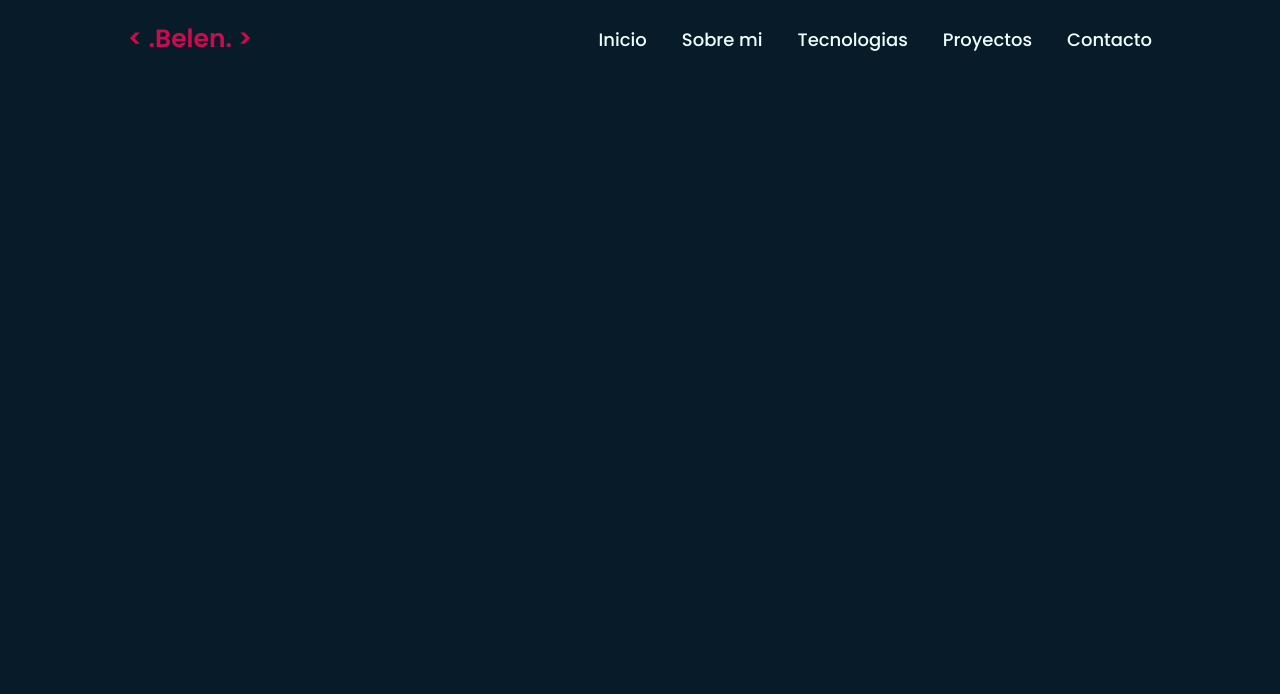
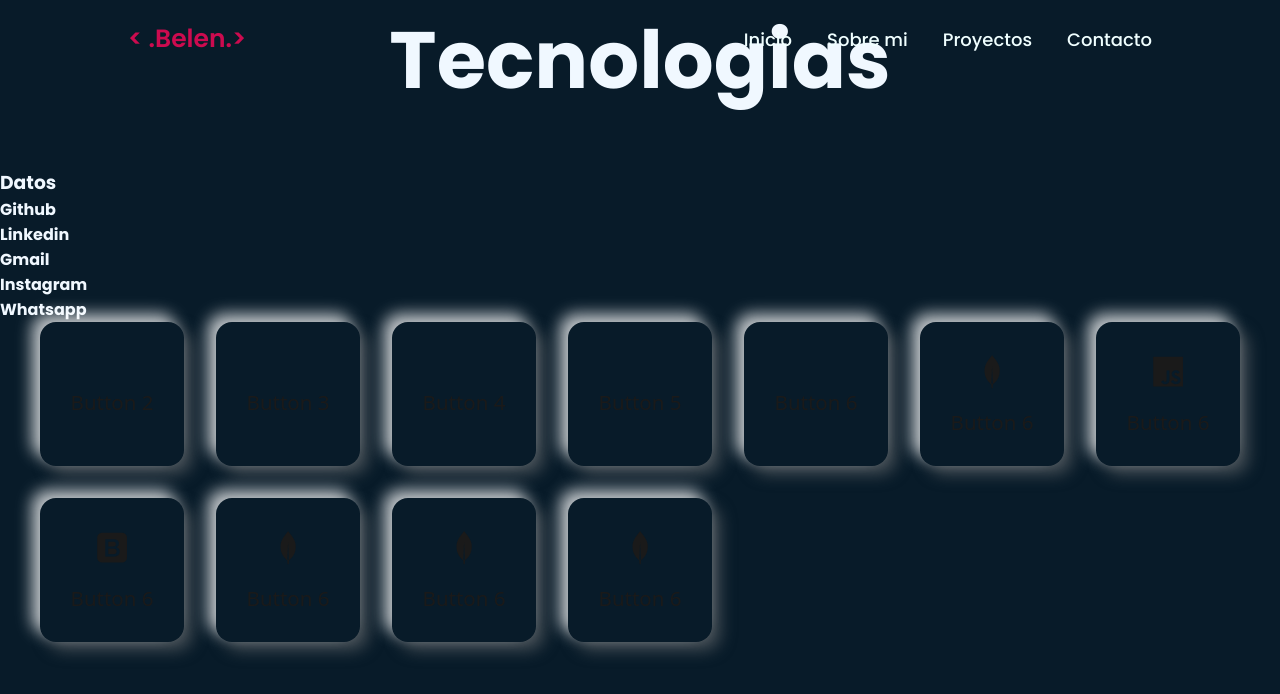
Before and after one commit to Kiri-1/PortafolioWebBj, an Angular app: page /tecnologias in a window 1280 px wide. Before the commit this address led to /. Shown: the top 694 px of the page. Built offline with nearby package versions, Linux system fonts and the light colour scheme.

Commit message:
sobre mi y proyectos

```diff
--- a/package.json
+++ b/package.json
@@ -10,7 +10,7 @@
   },
   "private": true,
   "dependencies": {
-    "@angular/animations": "^16.2.0",
+    "@angular/animations": "^16.2.12",
     "@angular/common": "^16.2.0",
     "@angular/compiler": "^16.2.0",
     "@angular/core": "^16.2.0",
--- a/src/app/app-routing.module.ts
+++ b/src/app/app-routing.module.ts
@@ -3,12 +3,15 @@ import { RouterModule, Routes } from '@angular/router';
 import { SobreMiComponent } from './components/sobre-mi/sobre-mi.component';
 import { CuerpoComponent } from './components/cuerpo/cuerpo.component';
 import { ProyectosComponent } from './components/proyectos/proyectos.component';
+import { TecnologiasComponent } from './components/tecnologias/tecnologias.component';
+
 
 const routes: Routes = [
   { path: '', redirectTo: 'inicio', pathMatch: 'full' },
   { path: 'inicio', component: CuerpoComponent },
   { path: 'sobremi', component: SobreMiComponent },
-  { path: 'proyectos', component: ProyectosComponent }
+  { path: 'proyectos', component: ProyectosComponent },
+  { path: 'tecnologias', component: TecnologiasComponent }
 ];
 
 
--- a/src/app/components/navbar/navbar.component.html
+++ b/src/app/components/navbar/navbar.component.html
@@ -1,12 +1,13 @@
 <header class="header">
-    <a href="#" class="logo"> < .Belen. > </a>
+    <a href="#" class="logo">
+        < .Belen.>
+    </a>
 
     <div class='bx bx-menu' id="menu-icon" #menuIcon></div>
 
     <nav class="navbar" #navbar>
         <a [routerLink]="['/inicio']" routerLinkActive="active" [class.active]="isInicioActive()">Inicio</a>
         <a [routerLink]="['/sobremi']" routerLinkActive="active">Sobre mi</a>
-        <a href="#" routerLinkActive="active">Tecnologias</a>
         <a [routerLink]="['/proyectos']" routerLinkActive="active">Proyectos</a>
         <a href="#" routerLinkActive="active">Contacto</a>
 
--- a/src/app/components/sobre-mi/sobre-mi.component.css
+++ b/src/app/components/sobre-mi/sobre-mi.component.css
@@ -9,10 +9,15 @@
     padding-bottom: 6rem;
 }
 
+
 .sobremi-titulo {
     font-size: 5rem;
     margin-bottom: 3rem;
     text-align: center;
+}
+
+span {
+  color: rgb(20, 177, 177);
 }
 
 .sobremi-img {
@@ -32,6 +37,32 @@
     color:rgb(20, 177, 177);
 }
 
+.sobremi-img .sobremi-circulo {
+  position: absolute;
+  top: 50%;
+  left: 50%;
+  transform: translate(-50%, -50%) rotate(0);
+  width: 100%;
+  height: 100%;
+  border-radius: 50%;
+  border-top: .2rem solid #081b29;
+  border-bottom: .2rem solid #081b29;
+  border-left: .2rem solid rgb(20, 177, 177);
+  border-right: .2rem solid rgb(20, 177, 177);
+}
+
+.sobremi-contenido {
+  text-align: center;
+}
+
+.sobremi-contenido h3 {
+  font-size: 2.6rem;
+}
+
+.sobremi-contenido p {
+  font-size: 1.6rem;
+  margin: 2rem 0 3rem;
+}
 
 .readmore-btn {
     width: fit-contentd;
@@ -45,8 +76,13 @@
     border-radius: 10px;
     padding: 0px 15px;
     gap: 0px;
-    transition: all 0.4s;
+    transition: transform 1.3s ease;
   }
+
+  .readmore-btn.clicked {
+    transform: translateY(20px); /* Ajusta la cantidad de desplazamiento según tu preferencia */
+  }
+
   .book-wrapper {
     display: flex;
     align-items: center;
--- a/src/app/components/sobre-mi/sobre-mi.component.html
+++ b/src/app/components/sobre-mi/sobre-mi.component.html
@@ -1,5 +1,5 @@
 <section class="sobremi" id="sobremi">
-    <h2 class="sobremi-titulo">Sobre <span>Me</span> </h2>
+    <h2 class="sobremi-titulo">Sobre <span>Mí</span> </h2>
     <div class="sobremi-img">
         <img src="../../../assets/sobremiBELEN.jpg" alt="">
         <span class="sobremi-circulo"></span>
@@ -10,10 +10,9 @@
         <p>Lorem ipsum dolor sit amet consectetur adipisicing elit. Nihil suscipit odit tempore ullam deserunt. Eveniet
             aliquid nemo culpa hic provident voluptas quam, consequuntur repellat sequi, illum molestias, eligendi error
             ex?</p>
-
-
         </div>
-        <button class="readmore-btn">
+        <app-tecnologias *ngIf="mostrarTecnologias"></app-tecnologias>
+        <button class="readmore-btn" (click)="toggleTecnologias()">
             <span class="book-wrapper">
               <svg
                 xmlns="http://www.w3.org/2000/svg"
@@ -82,6 +81,11 @@
                 ></path>
               </svg>
             </span>
-            <span class="text"> Leer más </span>
+            <span class="text">{{ textoBoton }}</span>
           </button>
+
+
+
+
+
     </section>
--- a/src/app/components/sobre-mi/sobre-mi.component.ts
+++ b/src/app/components/sobre-mi/sobre-mi.component.ts
@@ -1,10 +1,20 @@
 import { Component } from '@angular/core';
+import { trigger, transition, style, animate } from '@angular/animations';
 
 @Component({
   selector: 'app-sobre-mi',
   templateUrl: './sobre-mi.component.html',
-  styleUrls: ['./sobre-mi.component.css']
+  styleUrls: ['./sobre-mi.component.css'],
+
 })
 export class SobreMiComponent {
+  mostrarTecnologias: boolean = false;
+  textoBoton: string = 'Leer más';
 
+
+  toggleTecnologias() {
+    this.mostrarTecnologias = !this.mostrarTecnologias;
+    this.textoBoton = this.mostrarTecnologias ? 'Leer menos' : 'Leer más';
+
+  }
 }
--- /dev/null
+++ b/src/app/components/tecnologias/tecnologias.component.css
@@ -0,0 +1,65 @@
+
+
+.tecnologias-titulo {
+    font-size: 5rem;
+    margin-bottom: 3rem;
+    text-align: center;
+}
+
+
+::ng-deep button.neumorphic {
+  container-type: inline-size;
+  aspect-ratio: 1/1;
+  border: 0.5rem solid transparent;
+  border-radius: 1rem;
+  color: hsl(0 0% 10%);
+  background: none;
+
+  display: grid;
+  place-content: center;
+  gap: 1rem;
+
+  --shadow:
+    -.5rem -.5rem 1rem hsl(0 0% 100% / .75),
+    .5rem .5rem 1rem hsl(0 0% 50% / .5);
+  box-shadow: var(--shadow);
+  outline: none;
+  transition: all 0.1s;
+
+   &:hover, &:focus-visible {
+    color: hsl(10 80% 50%);
+    scale: 1.1
+  }
+  ::ng-deep &:active, &.active{
+    box-shadow:
+      var(--shadow),
+      inset .5rem .5rem 1rem hsl(0 0% 50% / .5),
+      inset -.5rem -.5rem 1rem hsl(0 0% 100% / .75);
+    color: hsl(10 80% 50%);
+    > i { font-size: 28cqi};
+    > span { font-size: 13cqi};
+  }
+
+  >i {
+    font-size: 31cqi;
+  }
+  > span {
+    font-family: system-ui, sans-serif;
+    font-size: 16cqi;
+  }
+}
+
+
+h1 {
+  text-align: center;
+  color: hsl(0 0% 10%);
+  font-family: system-ui, sans-serif;
+  font-size: 3rem;
+}
+.buttons {
+  display: grid;
+  width: min(75rem, 100%);
+  margin-inline: auto;
+  grid-template-columns: repeat(auto-fit, minmax(min(8rem, 100%), 1fr));
+  gap: 2rem;
+}
--- /dev/null
+++ b/src/app/components/tecnologias/tecnologias.component.html
@@ -0,0 +1,73 @@
+
+    <h2 class="tecnologias-titulo">Tecnologias</h2>
+  <div class="fila">
+    <div class="col">
+        <h3>Datos</h3>
+        <ul>
+            <li>
+                <strong>Github</strong>
+            </li>
+            <li>
+                <strong>Linkedin</strong>
+            </li>
+            <li>
+                <strong>Gmail</strong>
+            </li>
+            <li>
+                <strong>Instagram</strong>
+            </li>
+            <li>
+                <strong>Whatsapp</strong>
+            </li>
+        </ul>
+    </div>
+    <div class="col">
+        <div class="buttons">
+            <button class="neumorphic">
+                <i class="fa-brands fa-css3-alt"></i>
+              <span>Button 2</span>
+            </button>
+            <button class="neumorphic">
+                <i class="fa-brands fa-html5"></i>
+              <span>Button 3</span>
+            </button>
+            <button class="neumorphic">
+                <i class="fa-brands fa-angular"></i>
+              <span>Button 4</span>
+            </button>
+            <button class="neumorphic">
+                <i class="fa-brands fa-js"></i>
+              <span>Button 5</span>
+            </button>
+            <button class="neumorphic">
+                <i class="fa-brands fa-node-js"></i>
+              <span>Button 6</span>
+            </button>
+            <button class="neumorphic">
+                <i class='bx bxl-mongodb'></i>
+              <span>Button 6</span>
+            </button>
+            <button class="neumorphic">
+                <i class='bx bxl-javascript' ></i>
+              <span>Button 6</span>
+            </button>
+            <button class="neumorphic">
+                <i class='bx bxl-bootstrap'></i>
+              <span>Button 6</span>
+            </button>
+            <button class="neumorphic">
+                <i class='bx bxl-mongodb'></i>
+              <span>Button 6</span>
+            </button>
+            <button class="neumorphic">
+                <i class='bx bxl-mongodb'></i>
+              <span>Button 6</span>
+            </button>
+            <button class="neumorphic">
+                <i class='bx bxl-mongodb'></i>
+              <span>Button 6</span>
+            </button>
+          </div>
+
+    </div>
+  </div>
```
Also changed, not shown: src/app/app.module.ts (+7 -1 lines), src/app/components/tecnologias/tecnologias.component.ts (added, +10 -0 lines), 1 other file (tests, documents, lock files or other folders).
